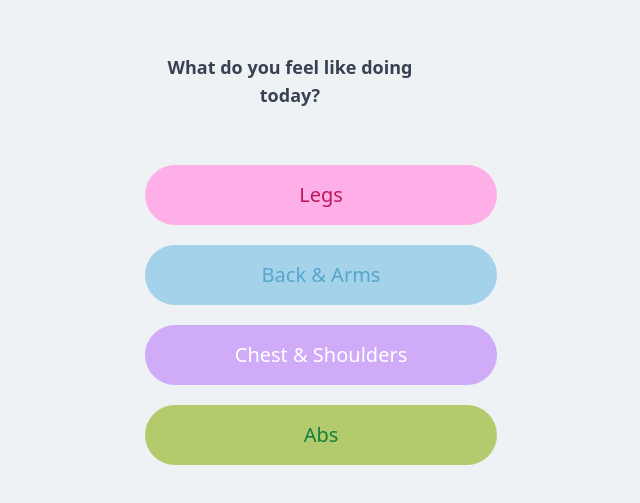
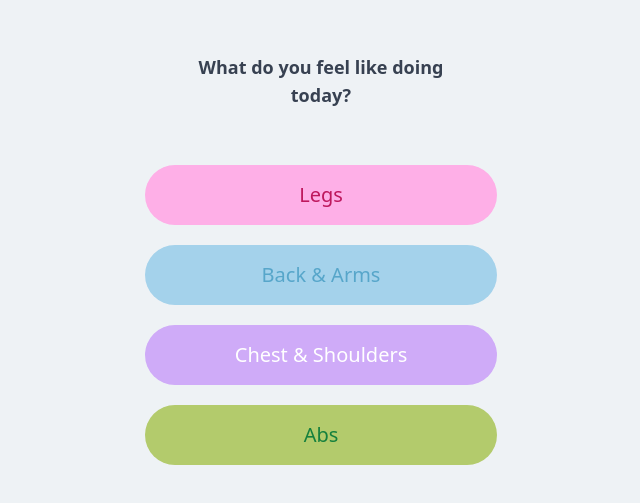
Before and after one commit to Yevhenbk/roci-fit, a Next.js app: page / in a window 1280 px wide. Shown: the part 157-660 px from the top of the page, without its empty margins (319-959 px from the left). Built offline with nearby package versions, Linux system fonts and the light colour scheme.

Commit message:
update animations

```diff
--- a/src/components/UI/FadeInContainer/FadeInContainer.tsx
+++ b/src/components/UI/FadeInContainer/FadeInContainer.tsx
@@ -13,7 +13,8 @@ const FadeInContainer: FC<Props> = (props) => {
   const duration: 1 | 2 | 3 | 4 = props.duration
 
   return (
-    <div ref={ref} className={classNames('opacity-0 transform transition ease-out', {
+    <div ref={ref} className={classNames('opacity-0 transform transition ease-out',
+    'flex flex-col justify-center items-center', {
       'opacity-100 translate-y-0': visible,
       'translate-y-2/4': !visible,
       'duration-1000': visible && duration === 1,
```
